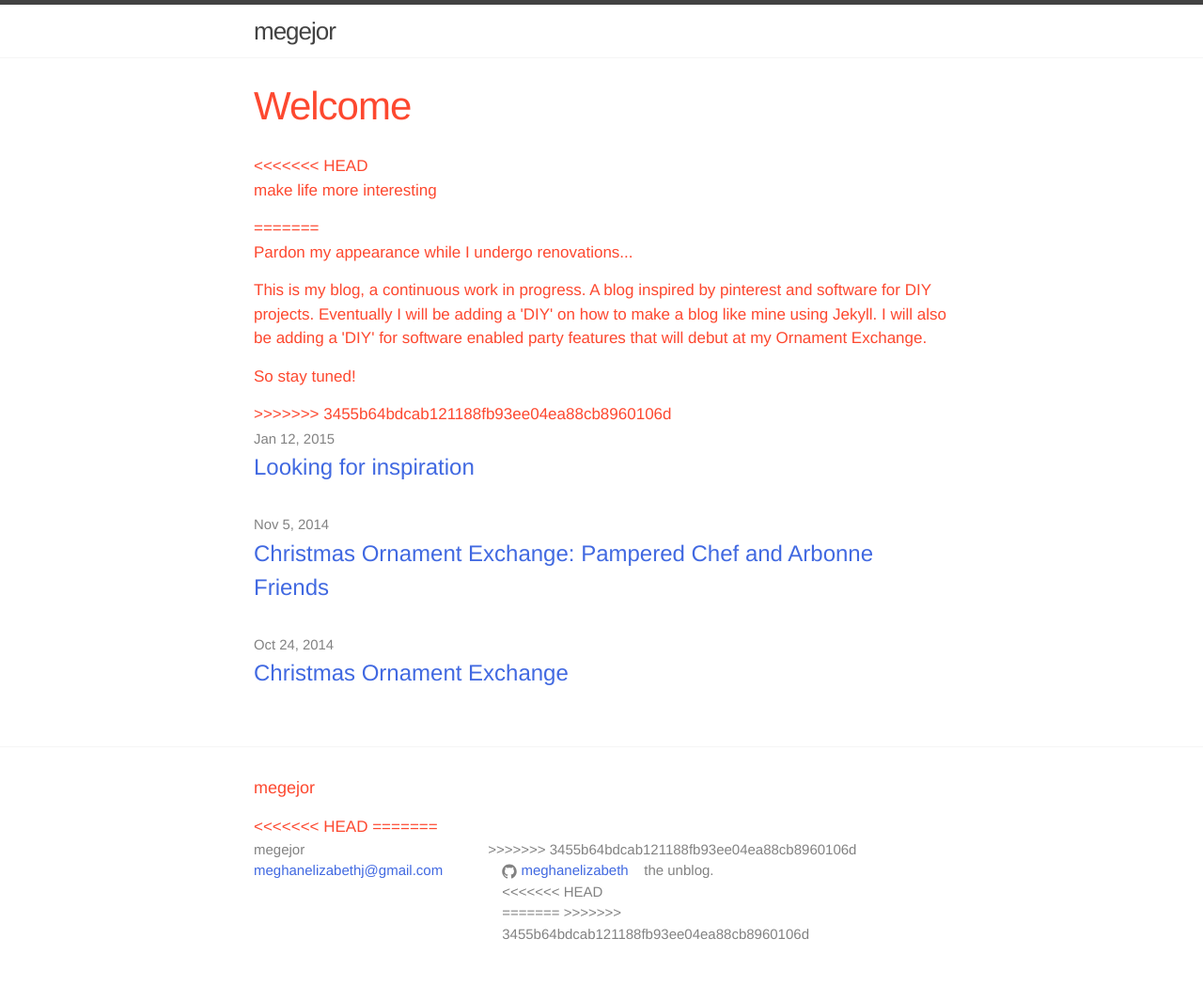
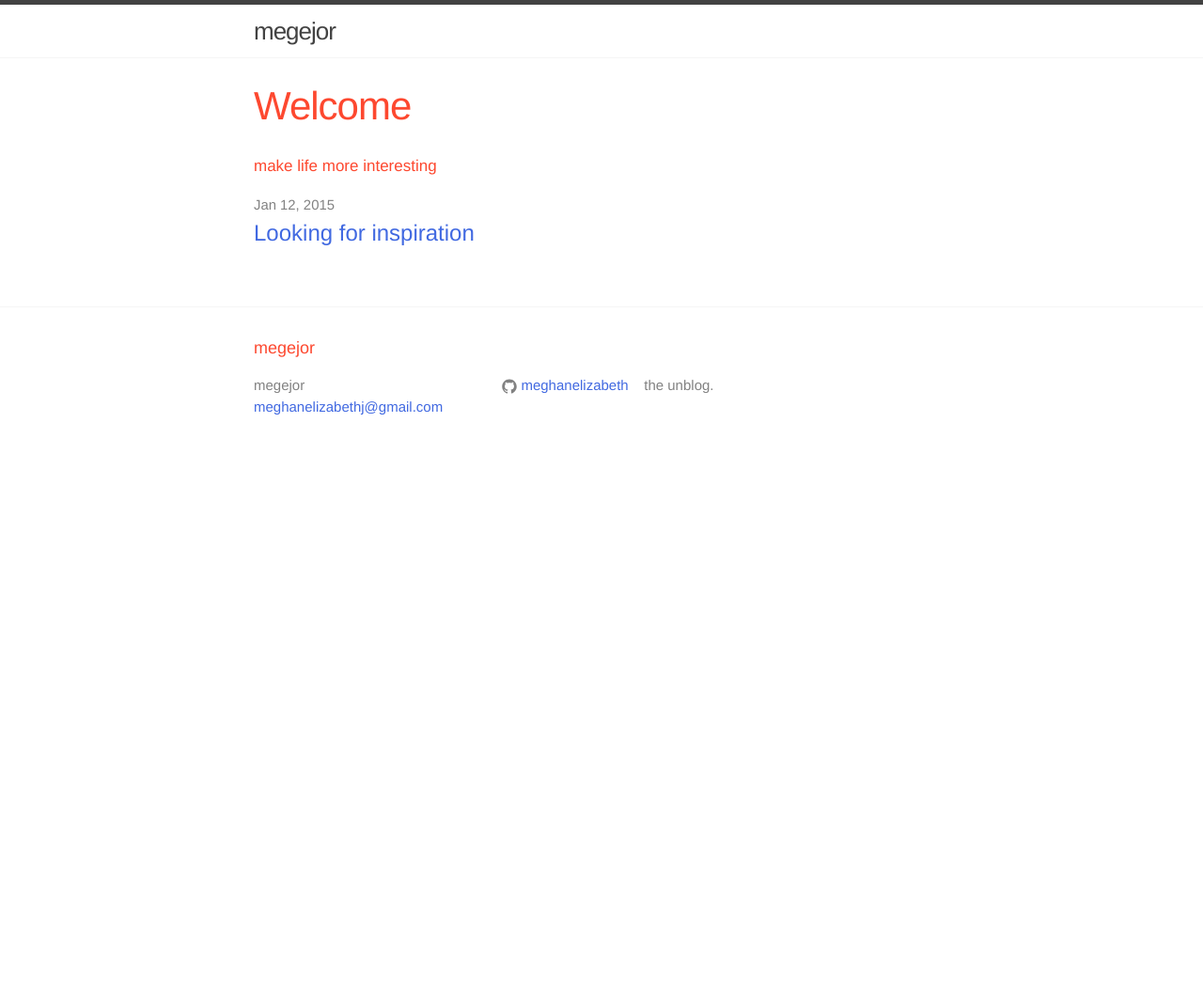
Before and after one commit to meghanelizabeth/megejor, a Jekyll site: the page built from index.html, in a window 1280 px wide. Shown: the whole page at 94% size. Built offline with Jekyll 4.4.1, drawn with Linux system fonts in a browser that asks for light colours; after the commit the page ends 900 px from its top, so only the background shows below that.

Commit message:
fixing blog

```diff
--- a/_includes/footer.html
+++ b/_includes/footer.html
@@ -4,9 +4,7 @@
 
     <h2 class="footer-heading">{{ site.title }}</h2>
 
-<<<<<<< HEAD
 
-=======
     <div class="footer-col-wrapper">
       <div class="footer-col  footer-col-1">
         <ul class="contact-list">
@@ -14,7 +12,6 @@
           <li><a href="mailto:{{ site.email }}">{{ site.email }}</a></li>
         </ul>
       </div>
->>>>>>> 3455b64bdcab121188fb93ee04ea88cb8960106d
 
       <div class="footer-col  footer-col-2">
         <ul class="social-media-list">
@@ -32,25 +29,8 @@
           </li>
           {% endif %}
 
-<<<<<<< HEAD
 
 
-=======
-          {% if site.twitter_username %}
-          <li>
-            <a href="https://twitter.com/{{ site.twitter_username }}">
-              <span class="icon  icon--twitter">
-                <svg viewBox="0 0 16 16">
-                  <path fill="#828282" d="M15.969,3.058c-0.586,0.26-1.217,0.436-1.878,0.515c0.675-0.405,1.194-1.045,1.438-1.809
-                  c-0.632,0.375-1.332,0.647-2.076,0.793c-0.596-0.636-1.446-1.033-2.387-1.033c-1.806,0-3.27,1.464-3.27,3.27 c0,0.256,0.029,0.506,0.085,0.745C5.163,5.404,2.753,4.102,1.14,2.124C0.859,2.607,0.698,3.168,0.698,3.767 c0,1.134,0.577,2.135,1.455,2.722C1.616,6.472,1.112,6.325,0.671,6.08c0,0.014,0,0.027,0,0.041c0,1.584,1.127,2.906,2.623,3.206 C3.02,9.402,2.731,9.442,2.433,9.442c-0.211,0-0.416-0.021-0.615-0.059c0.416,1.299,1.624,2.245,3.055,2.271 c-1.119,0.877-2.529,1.4-4.061,1.4c-0.264,0-0.524-0.015-0.78-0.046c1.447,0.928,3.166,1.469,5.013,1.469 c6.015,0,9.304-4.983,9.304-9.304c0-0.142-0.003-0.283-0.009-0.423C14.976,4.29,15.531,3.714,15.969,3.058z"/>
-                </svg>
-              </span>
-
-              <span class="username">{{ site.twitter_username }}</span>
-            </a>
-          </li>
-          {% endif %}
->>>>>>> 3455b64bdcab121188fb93ee04ea88cb8960106d
         </ul>
       </div>
 
--- a/_layouts/page.html
+++ b/_layouts/page.html
@@ -4,7 +4,6 @@ layout: default
 <div class="post">
 
   <header class="post-header">
-<<<<<<< HEAD
     <!--<h1 class="post-title">{{ page.title }}</h1>-->
   </header>
 
@@ -13,13 +12,11 @@ layout: default
     {{ content }}
   </article>
 </center>
-=======
     <h1 class="post-title">{{ page.title }}</h1>
   </header>
 
   <article class="post-content">
     {{ content }}
   </article>
->>>>>>> 3455b64bdcab121188fb93ee04ea88cb8960106d
 
 </div>
--- a/_posts/2014-10-24-ornament.markdown
+++ /dev/null
@@ -1,32 +0,0 @@
----
-layout: post
-title:  "Christmas Ornament Exchange"
-date:   2014-10-24 15:36:14
-categories: jekyll update
----
-Dear friends and family,
-
-On Dec 13th I will be hosting an Ornament Exchange party for just us girls. Bring a wrapped ornament and yourselves! Wear your PJs, ugliest christmas sweater, fancy holiday attire, or... whatever! There are no rules at christmas time.
-
-Brunch will be served because...well, it is brunch and nothing else matters.
-
-<!--
-You’ll find this post in your `_posts` directory. Go ahead and edit it and re-build the site to see your changes. You can rebuild the site in many different ways, but the most common way is to run `jekyll serve --watch`, which launches a web server and auto-regenerates your site when a file is updated.
-
-To add new posts, simply add a file in the `_posts` directory that follows the convention `YYYY-MM-DD-name-of-post.ext` and includes the necessary front matter. Take a look at the source for this post to get an idea about how it works.
-
-Jekyll also offers powerful support for code snippets:
-
-{% highlight ruby %}
-def print_hi(name)
-  puts "Hi, #{name}"
-end
-print_hi('Tom')
-#=> prints 'Hi, Tom' to STDOUT.
-{% endhighlight %}
-
-Check out the [Jekyll docs][jekyll] for more info on how to get the most out of Jekyll. File all bugs/feature requests at [Jekyll’s GitHub repo][jekyll-gh]. If you have questions, you can ask them on [Jekyll’s dedicated Help repository][jekyll-help].
-
-[jekyll]:      http://jekyllrb.com
-[jekyll-gh]:   https://github.com/jekyll/jekyll
-[jekyll-help]: https://github.com/jekyll/jekyll-help-->
--- a/_posts/2014-11-05-ornament.markdown
+++ /dev/null
@@ -1,23 +0,0 @@
----
-layout: post
-title:  "Christmas Ornament Exchange: Pampered Chef and Arbonne Friends"
-date:   2014-11-05 15:36:14
-categories: jekyll update
----
-
-FYI JUST IN TIME FOR CHRISTMAS! PAMPERED CHEF AND ARBONNE PRODUCTS FROM OURS TRULY LIZ AND KAREN!
-
-Liz F. is a consultant for Pampered Chef. If anyone is interested in purchasing items just in time for christmas see her web page [here][pc] and use 'Meg Jordan' during checkout. Purchase before my party or talk to her about her items when you see her at the Ornament Exchange!
-
-ALSO! Karen is a consultant for Arbonne Skin Care products. She will be sending me her web page link but until then take a look at their website and if you have any questions or want to purchase any skin care for christmas let me know and I can get you in touch with her! Talk to her at my party as well...[Arbonne.com][Ab]
-
-Also visit their FB pages
-
-[Liz's Facebook][lfb]
-
-[Karen's Facebook][kfb]
-
-[pc]: http://pamperedchef.biz/lfarrell
-[Ab]: http://arbonne.com
-[lfb]:https://www.facebook.com/lizz.farrell?fref=ts
-[kfb]:https://www.facebook.com/karen.perkins.75457?fref=ts
--- a/_posts/2015-01-12-looking.markdown
+++ b/_posts/2015-01-12-looking.markdown
@@ -2,7 +2,6 @@
 layout: post
 title:  "Looking for inspiration"
 date:   2015-01-12 15:36:14
-img: cafe
 categories: jekyll update
 ---
 ![cafe]({{ site.url }}/mcnj.png)
--- a/index.html
+++ b/index.html
@@ -4,15 +4,8 @@ title: Welcome
 ---
 
 <div class="home">
-<<<<<<< HEAD
   <p>make life more interesting</p>
-=======
-  <p>Pardon my appearance while I undergo renovations...<br/></p>
-  <p>This is my blog, a continuous work in progress. A blog inspired by
-    pinterest and software for DIY projects. Eventually I will be adding a 'DIY' on how to make a blog like mine
-    using Jekyll. I will also be adding a 'DIY' for software enabled party features that will debut at my Ornament Exchange.<br/></p>
-    <p>So stay tuned!<br/></p>
->>>>>>> 3455b64bdcab121188fb93ee04ea88cb8960106d
+
   <ul class="post-list">
     {% for post in site.posts %}
       <li>
```
Also changed, not shown: home.md (+0 -12 lines), 5 other files.
